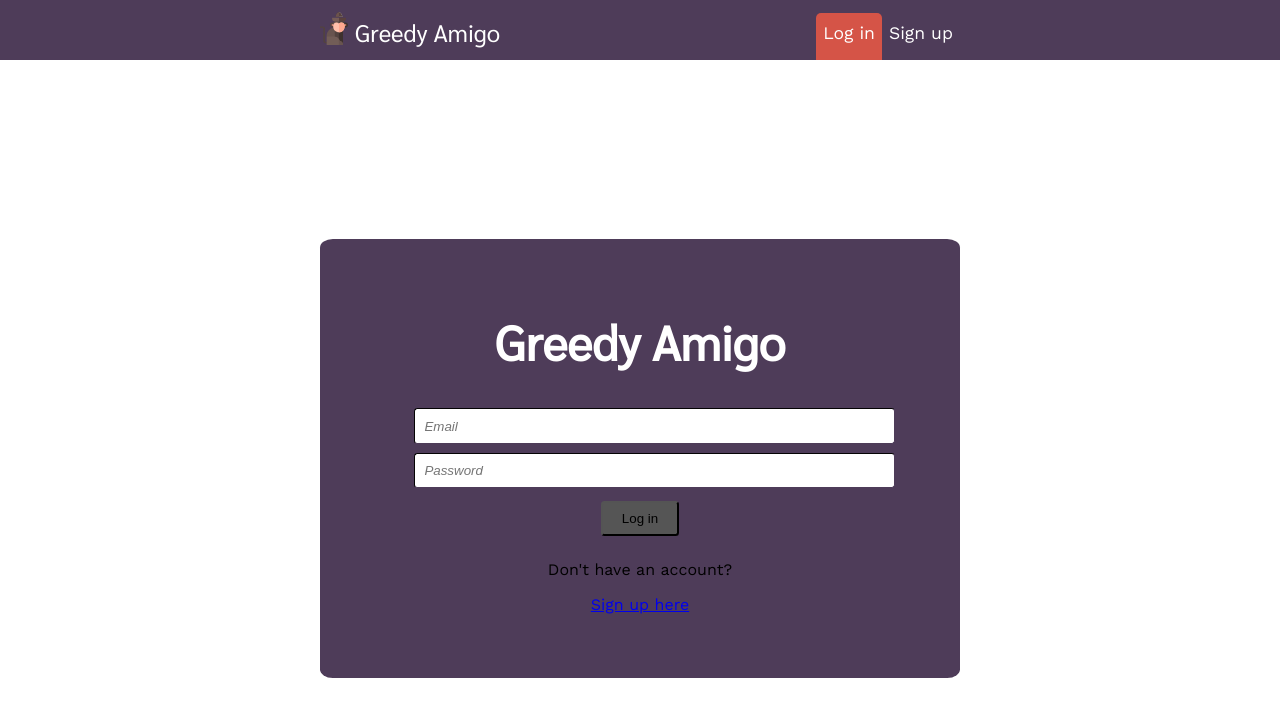
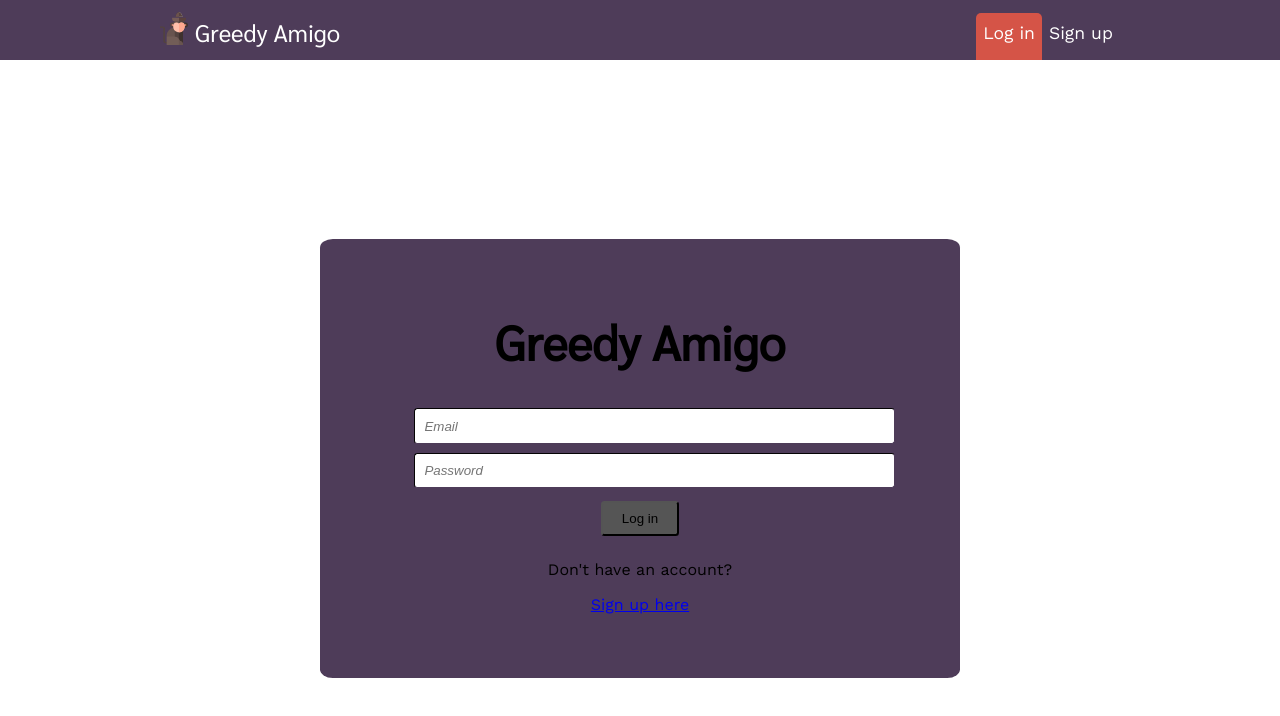
Before and after one commit to GreedyAmigo/greedyamigo-webapp, a plain HTML site: page index.html in a window 1280 px wide. Drawn offline with nearby package versions, Linux system fonts and the light colour scheme.

Commit message:
adjust navbar margins

```diff
--- a/style.css
+++ b/style.css
@@ -9,7 +9,7 @@ body {
 
     --greedy_amigo_color: #FFFFFF;
 
-    --header_color: #C48171;
+    --header_color: #000000;
     --text_color: #000000;
 
     font-family:  'Work Sans', Helvetica, Arial, sans-serif;
@@ -79,34 +79,30 @@ body {
 
 @media screen and (max-width: 499px) {
     .navbar {
-        padding-left: 2%;
-        padding-right: 2%;
+        padding-left: 1%;
+        padding-right: 1%;
     }
 }
 
 @media screen and (min-width: 500px) {
     .navbar {
-        padding-left: 10%;
-        padding-right: 10%;
+        padding-left: 5%;
+        padding-right: 5%;
     }
 }
 
 @media screen and (min-width: 600px) {
     .navbar {
-        padding-left: 17%;
-        padding-right: 17%;
+        padding-left: 8.5%;
+        padding-right: 8.5%;
     }
 }
 
 @media screen and (min-width: 1000px) {
     .navbar {
-        padding-left: 25%;
-        padding-right: 25%;
+        padding-left: 12.5%;
+        padding-right: 12.5%;
     }
-}
-
-.greedy_amigo_header {
-    color: var(--greedy_amigo_color);
 }
 
 button {
```
